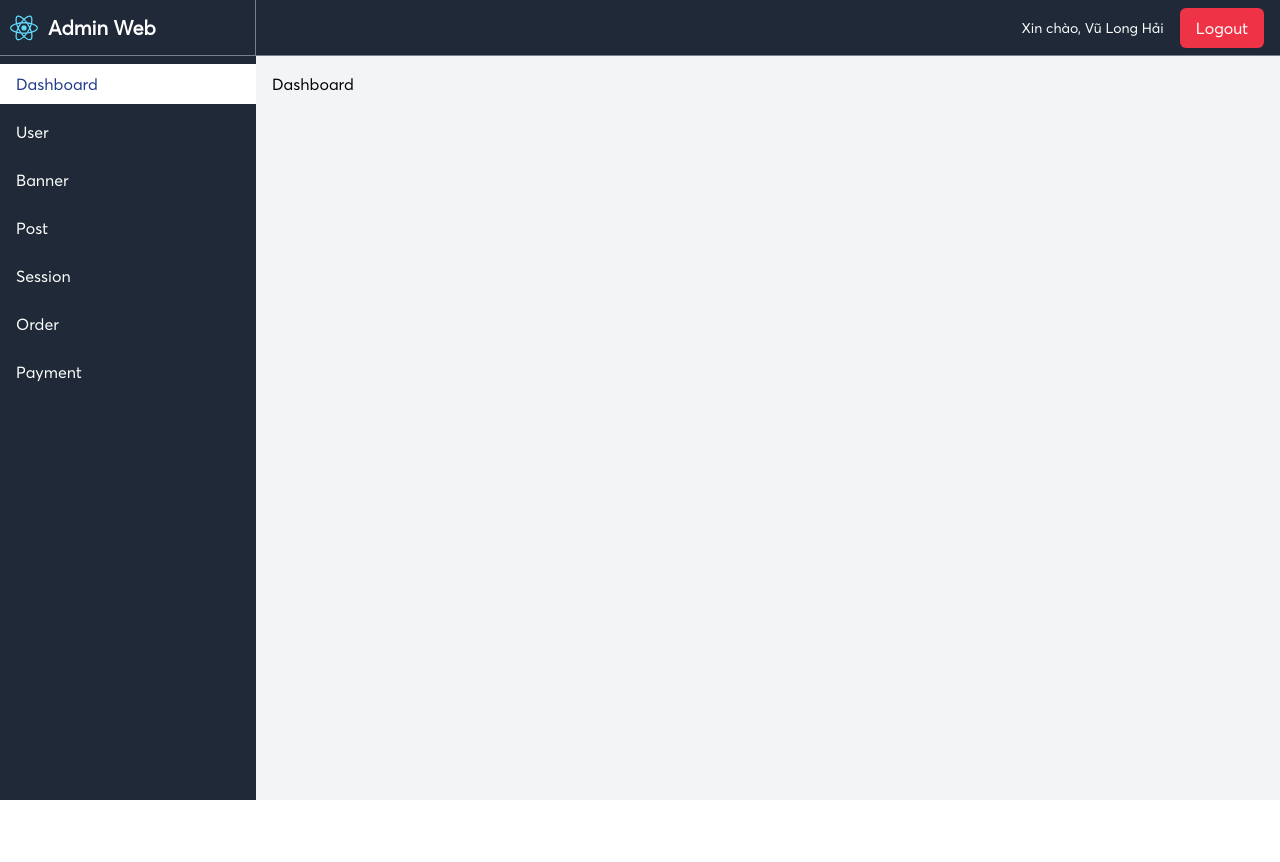
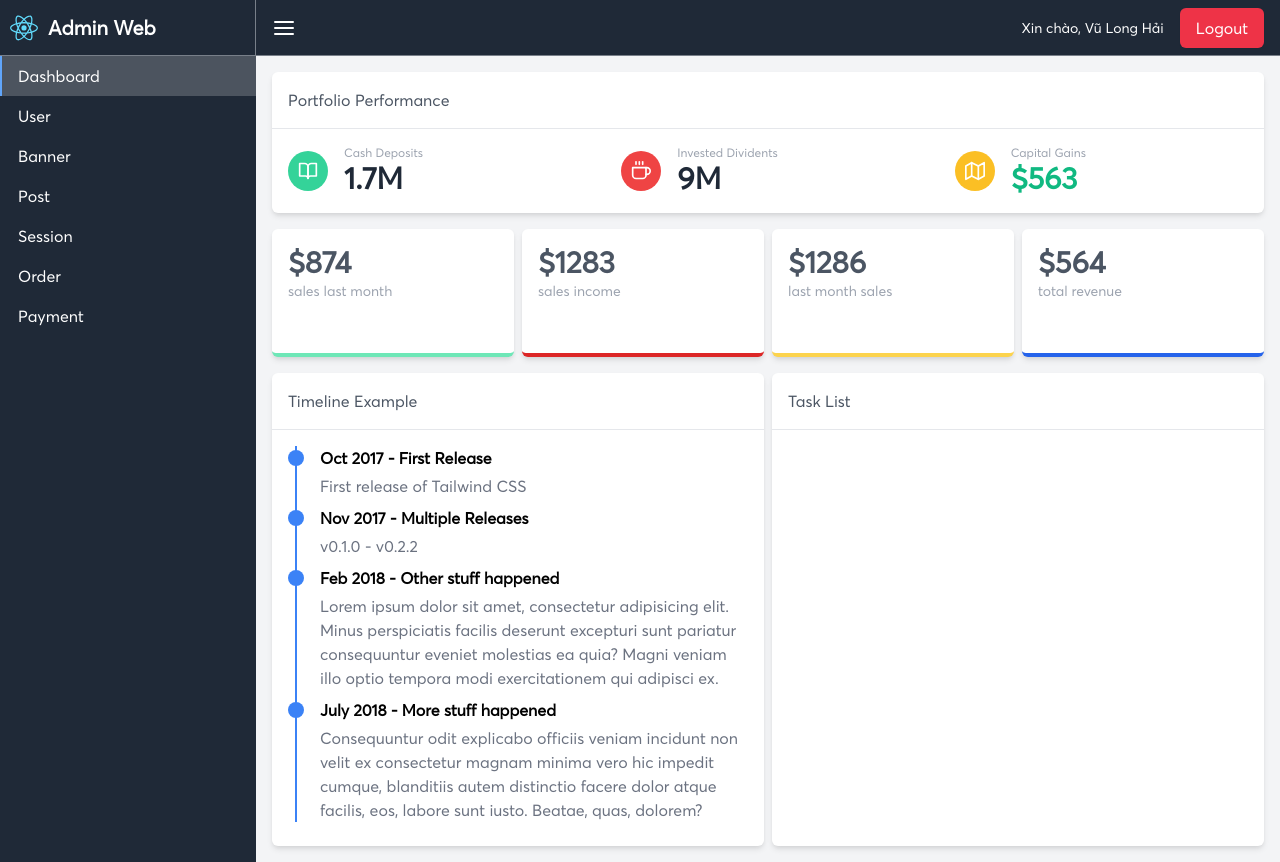
Before and after one commit to HaiVu5583/admin_web_app, a React (Create React App) app: page / in a window 1280 px wide. Before the commit the page ends 800 px from the top, so only its background shows below. Built offline with nearby package versions, Linux system fonts and the light colour scheme; sample sign-in values are in the browser's storage.

Commit message:
Add timeline component

```diff
--- a/package.json
+++ b/package.json
@@ -21,11 +21,13 @@
     "react-day-picker": "^7.4.8",
     "react-dom": "^17.0.1",
     "react-i18next": "^11.8.8",
+    "react-icons": "^4.2.0",
     "react-redux": "^7.2.2",
     "react-router": "^5.2.0",
     "react-router-dom": "^5.2.0",
     "react-scripts": "4.0.3",
     "react-toastify": "^7.0.3",
+    "react-vertical-timeline-component": "^3.3.3",
     "redux": "^4.0.5",
     "redux-logger": "^3.0.6",
     "redux-saga": "^1.1.3",
--- a/src/components/Header/index.js
+++ b/src/components/Header/index.js
@@ -3,6 +3,7 @@ import { useDispatch } from "react-redux";
 import { useTranslation } from "react-i18next";
 import { doLogout } from "src/redux/auth";
 import { useHistory } from "react-router-dom";
+import * as Icon from "react-icons/fi";
 
 const Header = (props) => {
   const { t } = useTranslation();
@@ -14,7 +15,9 @@ const Header = (props) => {
   }, [dispatch, history]);
 
   return (
-    <div className="flex items-center h-14 bg-gray-800 justify-end px-4 border-b border-gray-300 border-opacity-50">
+    <div className="flex items-center h-14 bg-gray-800 px-4 border-b border-gray-300 border-opacity-50">
+      <Icon.FiMenu color={"white"} size={24} />
+      <div className="flex flex-1 items-center justify-end">
         <div className="text-white text-sm">
           {t("hello")}, {username}
         </div>
@@ -27,6 +30,7 @@ const Header = (props) => {
           Logout
         </button>
       </div>
+    </div>
   );
 };
 
--- a/src/components/Sidebar/SidebarLinkItem.js
+++ b/src/components/Sidebar/SidebarLinkItem.js
@@ -9,20 +9,20 @@ const SideBarLinkItem = React.memo((props) => {
   });
   if (isMatch) {
     return (
-      <ul className="px-4 mt-2 py-2 bg-white">
-        <li className="text-blue-900">
+      <ul className="px-4 bg-white bg-opacity-20 border-l-2 border-blue-400">
+        <li>
           <Link to={path}>
-            <div>{text}</div>
+            <div className="py-2 text-white">{text}</div>
           </Link>
         </li>
       </ul>
     );
   }
   return (
-    <ul className="px-4 pt-4 pb-2">
-      <li className="text-white">
+    <ul className="px-4 border-l-2 border-transparent">
+      <li>
         <Link to={path}>
-          <div>{text}</div>
+          <div className="py-2 text-white">{text}</div>
         </Link>
       </li>
     </ul>
--- /dev/null
+++ b/src/components/VerticalTimeline/index.js
@@ -0,0 +1,37 @@
+const VerticalTimelineItem = (props) => {
+  const { title, content } = props;
+  return (
+    <li class="mb-2">
+      <div class="flex items-center mb-1">
+        <div class="bg-blue-500 rounded-full h-4 w-4"></div>
+        <div class="flex-1 ml-4 font-semibold">{title}</div>
+      </div>
+      <div class="ml-8 text-gray-500">{content}</div>
+    </li>
+  );
+};
+const VerticalTimeline = (props) => {
+  const { data } = props;
+  return (
+    <div class="relative">
+      <div
+        class="border-r-2 border-blue-500 absolute h-full top-0"
+        style={{ left: "7px" }}
+      ></div>
+      <ul class="list-none m-0 p-0">
+        {!!data &&
+          data.map((item) => {
+            return (
+              <VerticalTimelineItem
+                title={item.title}
+                content={item.content}
+                key={item.title + item.content}
+              />
+            );
+          })}
+      </ul>
+    </div>
+  );
+};
+
+export default VerticalTimeline;
--- a/src/screens/Dashboard/index.js
+++ b/src/screens/Dashboard/index.js
@@ -1,5 +1,150 @@
+import * as Icon from "react-icons/fi";
+import VerticalTimeline from "src/components/VerticalTimeline";
+const RowInfoItem = (props) => {
+  const {
+    title,
+    content,
+    IconComponent,
+    iconBgClass,
+    iconColor = "white",
+    contentColorClass = "text-gray-800",
+  } = props;
+  return (
+    <div className="flex p-4 items-center border-b border-gray-100 md:border-b-0">
+      <div
+        className={`mr-4 w-10 h-10 rounded-full flex justify-items-center items-center ${iconBgClass}`}
+      >
+        <div className="m-auto">
+          <IconComponent size={20} color={iconColor} />
+        </div>
+      </div>
+      <div className="flex flex-col">
+        <div className="text-gray-400 text-xs">{title}</div>
+        <div className={`${contentColorClass} font-bold text-3xl`}>
+          {content}
+        </div>
+      </div>
+    </div>
+  );
+};
+
+const CardSquareItem = (props) => {
+  const {
+    title,
+    content,
+    contentColorClass = "text-gray-600",
+    borderBottomClass,
+  } = props;
+  return (
+    <div
+      className={`shadow-md bg-white rounded-md p-4 ${borderBottomClass} h-32`}
+    >
+      <div className="flex flex-col">
+        <div className={`${contentColorClass} font-bold text-3xl`}>
+          {content}
+        </div>
+        <div className="text-gray-400 text-sm">{title}</div>
+      </div>
+    </div>
+  );
+};
+
+const BlockHeader = (props) => {
+  const { title } = props;
+  return (
+    <div className="text-gray-600 p-4 border-b border-gray-200">{title}</div>
+  );
+};
+
 const DashBoard = (props) => {
   console.log("Render dashboard");
-  return <div className="p-4">Dashboard</div>;
+  return (
+    <div className="bg-gray-100 p-4 min-h-screen">
+      <div className="shadow-md bg-white rounded-md">
+        <BlockHeader title="Portfolio Performance" />
+        <div class="grid md:grid-cols-3 sm:grid-cols-1 gap-2">
+          <RowInfoItem
+            title={"Cash Deposits"}
+            content={"1.7M"}
+            IconComponent={Icon.FiBookOpen}
+            iconBgClass="bg-green-400"
+          />
+          <RowInfoItem
+            title={"Invested Dividents"}
+            content={"9M"}
+            IconComponent={Icon.FiCoffee}
+            iconBgClass="bg-red-500"
+          />
+          <RowInfoItem
+            title={"Capital Gains"}
+            content={"$563"}
+            IconComponent={Icon.FiMap}
+            iconBgClass="bg-yellow-400"
+            contentColorClass="text-green-500"
+          />
+        </div>
+      </div>
+
+      <div class="grid md:grid-cols-4 sm:grid-cols-2 gap-2 mt-4">
+        <CardSquareItem
+          title={"sales last month"}
+          content={"$874"}
+          borderBottomClass="border-b-4 border-green-300"
+        />
+        <CardSquareItem
+          title={"sales income"}
+          content={"$1283"}
+          borderBottomClass="border-b-4 border-red-600"
+        />
+        <CardSquareItem
+          title={"last month sales"}
+          content={"$1286"}
+          borderBottomClass="border-b-4 border-yellow-300"
+        />
+        <CardSquareItem
+          title={"total revenue"}
+          content={"$564"}
+          borderBottomClass="border-b-4 border-blue-600"
+        />
+      </div>
+
+      <div class="grid md:grid-cols-2 sm:grid-cols-1 gap-2 mt-4">
+        <div className={"shadow-md bg-white rounded-md"}>
+          <BlockHeader title="Timeline Example" />
+          <div className="p-4">
+            <VerticalTimeline
+              data={[
+                {
+                  title: "Oct 2017 - First Release",
+                  content: "First release of Tailwind CSS",
+                },
+                {
+                  title: "Nov 2017 - Multiple Releases",
+                  content: "v0.1.0 - v0.2.2",
+                },
+                {
+                  title: "Feb 2018 - Other stuff happened",
+                  content:
+                    "Lorem ipsum dolor sit amet, consectetur adipisicing elit. Minus perspiciatis facilis deserunt excepturi sunt pariatur consequuntur eveniet molestias ea quia? Magni veniam illo optio tempora modi exercitationem qui adipisci ex.",
+                },
+                {
+                  title: "July 2018 - More stuff happened",
+                  content: `Consequuntur odit explicabo officiis veniam incidunt non velit ex
+            consectetur magnam minima vero hic impedit cumque, blanditiis autem
+            distinctio facere dolor atque facilis, eos, labore sunt iusto.
+            Beatae, quas, dolorem?`,
+                },
+              ]}
+            />
+          </div>
+        </div>
+
+        <div className={"shadow-md bg-white rounded-md"}>
+          <BlockHeader title="Task List" />
+          <div></div>
+        </div>
+      </div>
+    </div>
+  );
 };
 export default DashBoard;
```
Also changed, not shown: 1 other file (tests, documents, lock files or other folders). Lines whose indentation alone changed are shown as unchanged.
